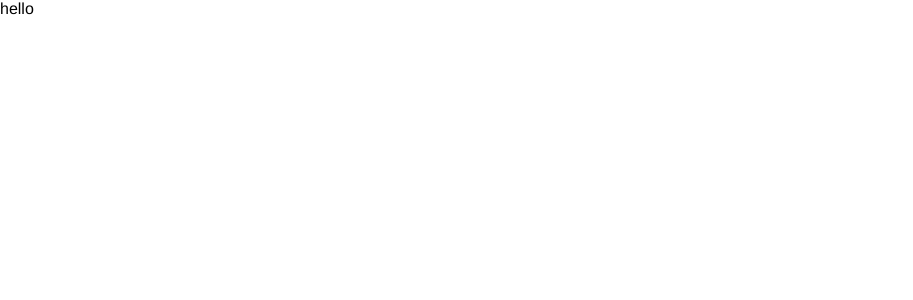
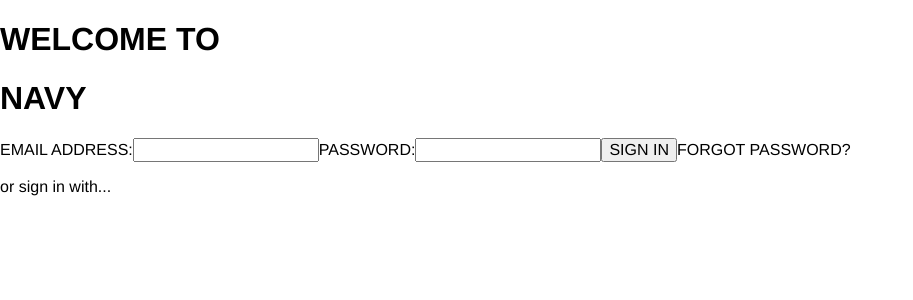
Before and after one commit to salmonsashimi/onlinestore, a Next.js app: page /login in a window 1280 px wide. Shown: the top 300 px of the page, without its empty margins (0-913 px from the left). Built offline with nearby package versions, Linux system fonts and the light colour scheme.

Commit message:
created basic structure for login page

```diff
--- a/src/pages/login.js
+++ b/src/pages/login.js
@@ -1,8 +1,18 @@
 const LoginPage = () => {
     return (
+        <div>
+            <h1>WELCOME TO</h1>
+            <h1 className='loginPage__logo'>NAVY</h1>
+            <form>
+                <label>EMAIL ADDRESS:</label>
+                <input type='text' />
+                <label>PASSWORD:</label>
+                <input type='password' />
+                <button>SIGN IN</button>
+                <a>FORGOT PASSWORD?</a>
 
-        <div>
-            hello
+            </form>
+            <p>or sign in with...</p>
         </div>
     )
 }
```
